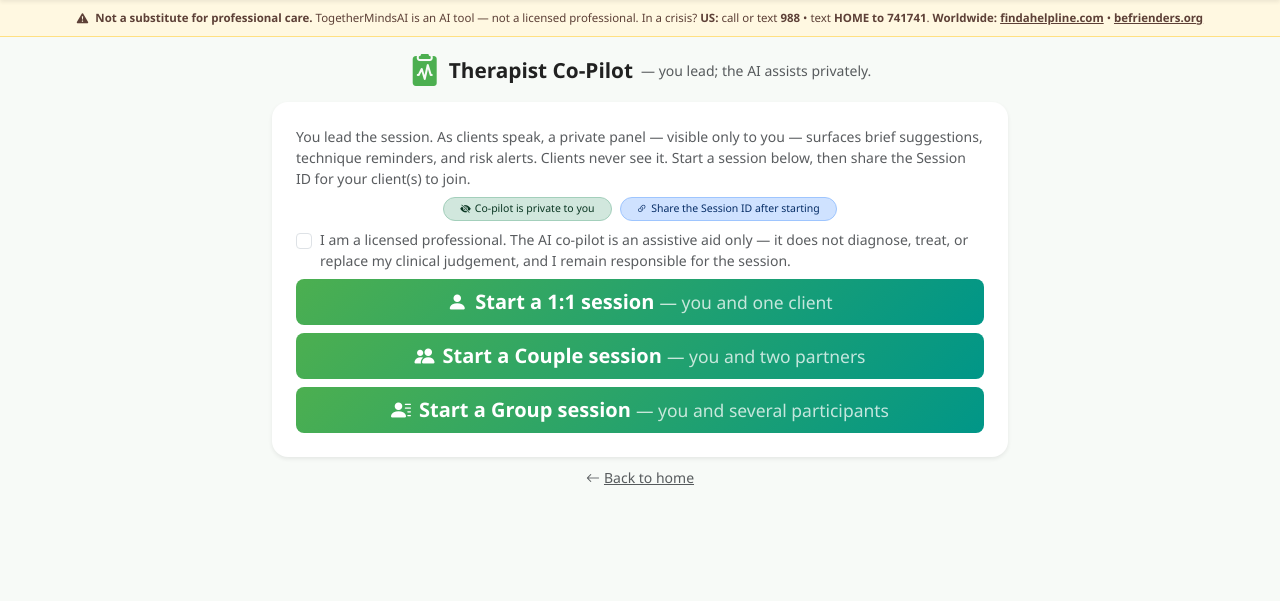
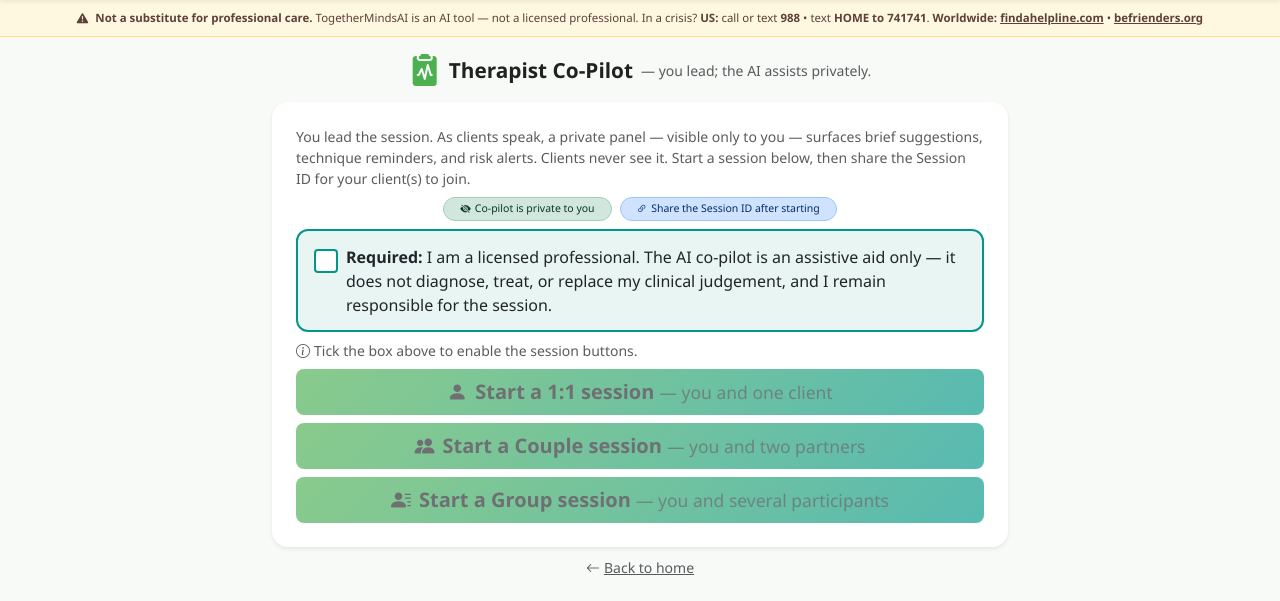
Before and after one commit to OnlineGBC/TogetherMindsAI, a Flask app: page /therapist in a window 1280 px wide. Shown: the part 57-658 px from the top of the page. Run offline with Flask 3, Linux system fonts and the light colour scheme; parts of the project's set-up code (start-up, migrations or seed data) failed here and were passed over; some libraries are stand-ins or nearby versions.

Commit message:
Therapist page: require acknowledgment to enable buttons; make checkbox prominent
Buttons stay disabled until the 'licensed professional' box is ticked. The box
is now a bold teal-bordered panel with a larger checkbox and a 'Tick the box to
enable' hint that disappears once checked.

```diff
--- a/templates/therapist.html
+++ b/templates/therapist.html
@@ -2,6 +2,25 @@
 {% block title %}Therapist Co-Pilot — TogetherMindsAI{% endblock %}
 
 {% block content %}
+<style>
+  /* Prominent, required acknowledgment — gate for starting a session */
+  .therapist-ack {
+    border: 2px solid #009688;
+    background: #e8f5f3;
+    border-radius: 0.75rem;
+    padding: 0.85rem 1rem;
+  }
+  #agreeTherapist {
+    width: 1.5rem;
+    height: 1.5rem;
+    border: 2px solid #009688;
+    cursor: pointer;
+  }
+  #agreeTherapist:hover  { box-shadow: 0 0 0 3px rgba(0, 150, 136, 0.15); }
+  #agreeTherapist:checked { background-color: #009688; border-color: #009688; }
+  #agreeTherapist:focus  { box-shadow: 0 0 0 3px rgba(0, 150, 136, 0.25); outline: 0; }
+  .therapist-ack label { cursor: pointer; }
+</style>
 <div class="row justify-content-center">
     <div class="col-md-10 col-lg-9 col-xl-8">
 
@@ -29,27 +48,31 @@
                     </span>
                 </div>
 
-                <div class="form-check d-flex align-items-start gap-2 mb-3">
+                <div class="therapist-ack d-flex align-items-start gap-2 mb-2">
                     <input class="form-check-input flex-shrink-0 mt-1" type="checkbox" id="agreeTherapist" required>
-                    <label class="form-check-label small text-muted mb-0" for="agreeTherapist">
-                        I am a licensed professional. The AI co-pilot is an assistive aid only — it does not
-                        diagnose, treat, or replace my clinical judgement, and I remain responsible for the session.
+                    <label class="form-check-label mb-0" for="agreeTherapist">
+                        <strong>Required:</strong> I am a licensed professional. The AI co-pilot is an assistive
+                        aid only — it does not diagnose, treat, or replace my clinical judgement, and I remain
+                        responsible for the session.
                     </label>
                 </div>
+                <p class="text-muted small mb-3" id="ackHint">
+                    <i class="bi bi-info-circle me-1"></i>Tick the box above to enable the session buttons.
+                </p>
 
                 <div class="d-grid gap-2">
                     <button type="button" class="btn btn-primary-green btn-lg rounded-3 therapist-start-btn"
-                            data-mode="solo">
+                            data-mode="solo" disabled>
                         <i class="bi bi-person-fill me-2"></i>Start a 1:1 session
                         <span class="small fw-normal opacity-75">— you and one client</span>
                     </button>
                     <button type="button" class="btn btn-primary-green btn-lg rounded-3 therapist-start-btn"
-                            data-mode="couple">
+                            data-mode="couple" disabled>
                         <i class="bi bi-people-fill me-2"></i>Start a Couple session
                         <span class="small fw-normal opacity-75">— you and two partners</span>
                     </button>
                     <button type="button" class="btn btn-primary-green btn-lg rounded-3 therapist-start-btn"
-                            data-mode="group">
+                            data-mode="group" disabled>
                         <i class="bi bi-person-lines-fill me-2"></i>Start a Group session
                         <span class="small fw-normal opacity-75">— you and several participants</span>
                     </button>
@@ -77,20 +100,18 @@
 <script>
     var agree   = document.getElementById("agreeTherapist");
     var buttons = document.querySelectorAll(".therapist-start-btn");
+    var ackHint = document.getElementById("ackHint");
 
-    // Buttons are always clickable. If clicked before the acknowledgment is
-    // ticked, we highlight the checkbox and ask for confirmation instead of
-    // sitting there looking disabled.
-    var agreeRow = agree.closest(".form-check");
-
-    function _clearAgreePrompt() {
-        if (agreeRow) { agreeRow.classList.remove("text-danger", "fw-semibold"); }
-        document.getElementById("therapistError").classList.add("d-none");
-    }
-    agree.addEventListener("change", _clearAgreePrompt);
+    // The session buttons are gated on the acknowledgment: they stay disabled
+    // until the "licensed professional" box is ticked.
+    agree.addEventListener("change", function () {
+        buttons.forEach(function (b) { b.disabled = !agree.checked; });
+        if (ackHint) { ackHint.classList.toggle("d-none", agree.checked); }
+    });
 
     function _showError(msg) {
         document.getElementById("therapistSpinner").classList.add("d-none");
+        buttons.forEach(function (b) { b.disabled = false; });
         var el = document.getElementById("therapistError");
         el.textContent = "Could not start session: " + (msg || "Unknown error");
         el.classList.remove("d-none");
@@ -98,17 +119,10 @@
 
     buttons.forEach(function (btn) {
         btn.addEventListener("click", function () {
-            if (!agree.checked) {
-                // Draw attention to the unticked acknowledgment.
-                if (agreeRow) { agreeRow.classList.add("text-danger", "fw-semibold"); }
-                var el = document.getElementById("therapistError");
-                el.textContent = "Please confirm you are a licensed professional first.";
-                el.classList.remove("d-none");
-                agree.focus();
-                return;
-            }
-            _clearAgreePrompt();
+            if (!agree.checked) { return; }   // disabled, but belt-and-suspenders
+            document.getElementById("therapistError").classList.add("d-none");
             document.getElementById("therapistSpinner").classList.remove("d-none");
+            buttons.forEach(function (b) { b.disabled = true; });
 
             if (!window.crypto || !window.crypto.subtle) {
                 _showError("A secure (HTTPS) connection is required to start a therapist session.");
```
